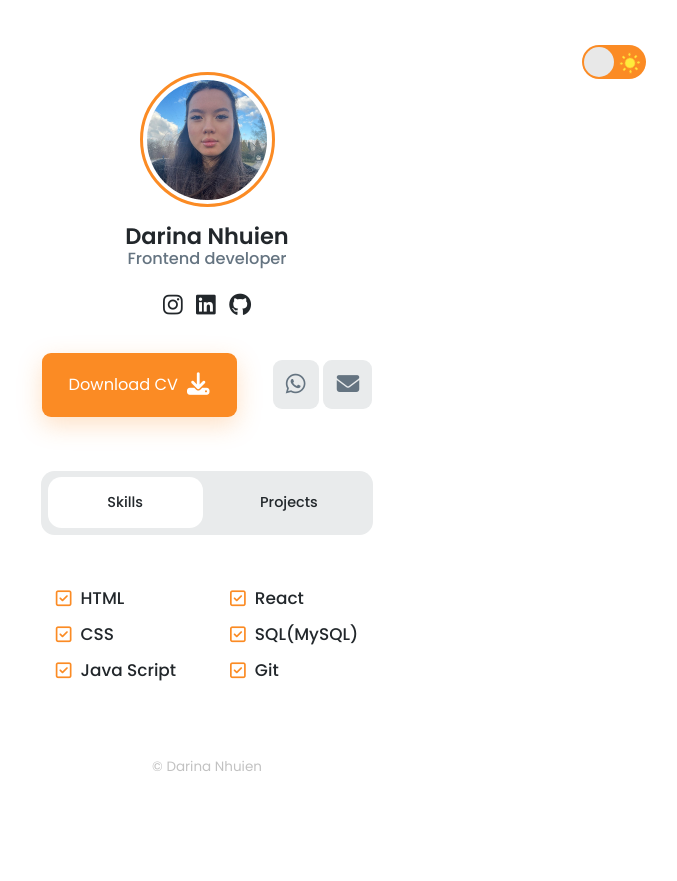
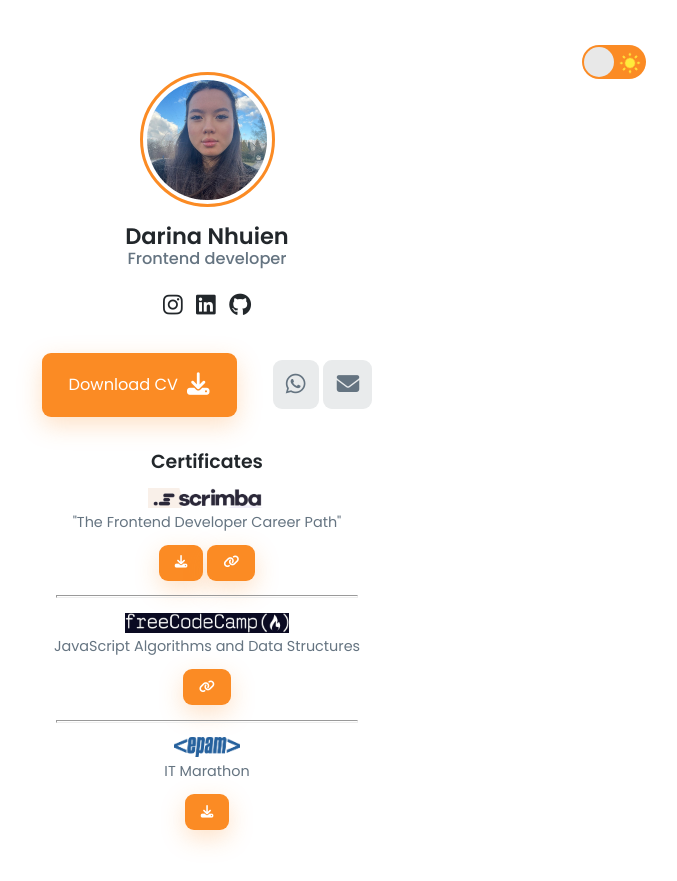
Before and after one commit to sestradarya/portfolio-website, a website: page index.html in a window 1280 px wide. Shown: the top 881 px of the page, without its empty margins (433-1110 px from the left). Before the commit the page ends 818 px from the top, so only its background shows below. Drawn offline with nearby package versions, Linux system fonts and the light colour scheme.

Commit message:
added certificates section

```diff
--- a/assets/css/style.css
+++ b/assets/css/style.css
@@ -197,6 +197,80 @@ img {
 .button-gray:hover {
   background-color: var(--text-color-light);
 }
+
+.certificates-buttons{
+  display: flex;
+  flex-direction: column;
+  align-items: center;
+  justify-content: center;
+
+  row-gap: 0.9rem;
+}
+
+.certificates{
+  display: flex;
+  flex-direction: column;
+  row-gap: 0.8rem;
+
+  align-items: center;
+  text-align: center;
+}
+
+.buttons{
+  transition: all 1s ease;
+}
+
+.fa-certificate{
+  color: var(--main-color);
+}
+
+.certificates>div{
+  font-size: 0.8rem;
+
+  display: flex;
+  flex-direction: column;
+  row-gap: 0.75rem;
+}
+
+.certificate-name{
+  display: flex;
+  column-gap: 0.6rem;
+  line-height: 1.3;
+}
+
+.certificate-name:hover{
+  cursor: pointer;
+}
+
+
+.certificate-name span{
+  font-size: 1rem;
+  color: hsl(210, 12%, 37%);
+}
+
+.certificate-name img{
+  height: 20px;
+}
+
+.certificates .button{
+  padding: 0.65rem 0.9rem
+}
+
+hr{
+  color: gray;
+  height: 1px;
+  width: 300px;
+}
+
+.certificates .button:hover{
+  cursor: pointer;
+}
+
+.certificates .button i{
+  font-size: 0.7rem;
+}
+
+
 
 .filters-content {
   margin: 2rem 0 2.5rem;
--- a/assets/js/script.js
+++ b/assets/js/script.js
@@ -54,5 +54,6 @@ scroll.reveal(`.profile-name`, {delay: 500})
 scroll.reveal(`.profile-profession`, {delay: 600})
 scroll.reveal(`.profile-social`, {delay: 700})
 scroll.reveal(`.profile-buttons`, {delay: 800})
-scroll.reveal(`.filters-content`, {delay: 900})
-scroll.reveal(`.filters`, {delay: 1000})
+scroll.reveal(`.certificates-buttons`, {delay: 900})
+scroll.reveal(`.filters-content`, {delay: 1000})
+scroll.reveal(`.filters`, {delay: 1100})
--- a/index.html
+++ b/index.html
@@ -56,6 +56,40 @@
                         <i class="fa-solid fa-envelope"></i>
                     </a>
                 </div>
+            </div>
+
+            <div class="certificates-buttons">
+                <h3>Certificates</h3>
+                <div class="certificates">
+                    <div>
+                        <div class="certificate-name">
+                            <p> <img src="./assets/images/scrimba.jpg" alt="">    <br> "The Frontend Developer Career Path"</p>
+                        </div>
+                        <div class="buttons">
+                            <a class="button" href="./assets/images/CERTIFICATE OF COMPLETION - The Frontend Developer Career Path.pdf" download><i class="fa-solid fa-download"></i></a>
+                            <a class="button" href="https://scrimba.com/certificate/uxKL56AV/gfrontend"><i class="fa-solid fa-link"></i></a>
+                        </div>
+                    </div>
+                    <hr>
+                    <div>
+                        <div class="certificate-name">
+                            <p><img src="./assets/images/fcc.jpg" alt="">   <br> JavaScript Algorithms and Data Structures</p>
+                        </div>
+                        <div class="buttons">
+                            <a class="button" href="https://www.freecodecamp.org/certification/darina_0110/javascript-algorithms-and-data-structures"><i class="fa-solid fa-link"></i></a>
+                        </div>
+                    </div>
+                    <hr>
+                    <div>
+                        <div class="certificate-name">
+                            <p><img src="./assets/images/epam.png" alt=""> <br> IT Marathon</p>
+                        </div>
+                        <div class="buttons">
+                            <a class="button" href="./assets/images/Darina Nguen.pdf" download><i class="fa-solid fa-download"></i></a>
+                        </div>
+                    </div>
+                </div>
+
             </div>
         </div>
     </header>
```
Also changed, not shown: assets/images/dark-logo.svg (added), assets/images/epam.png (added), assets/images/fcc.jpg (added), assets/images/scrimba.jpg (added), 2 other files.
